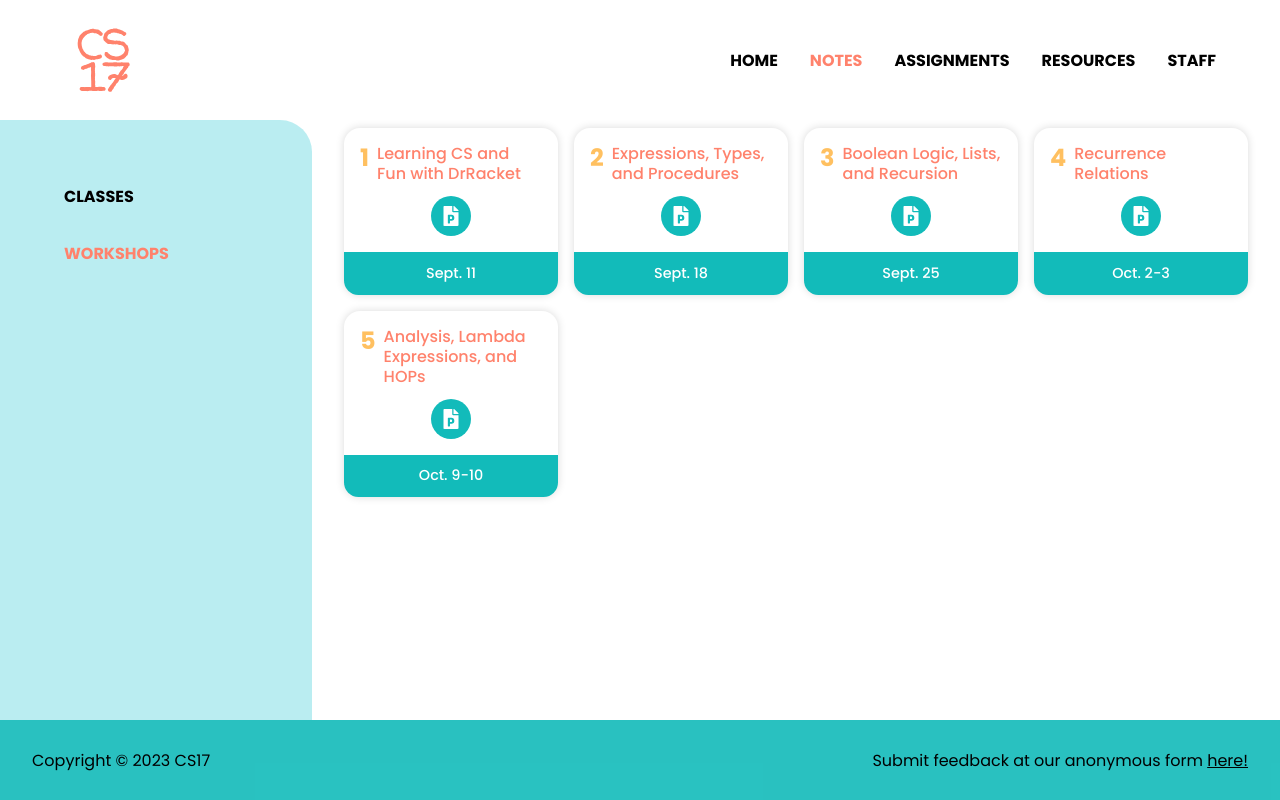
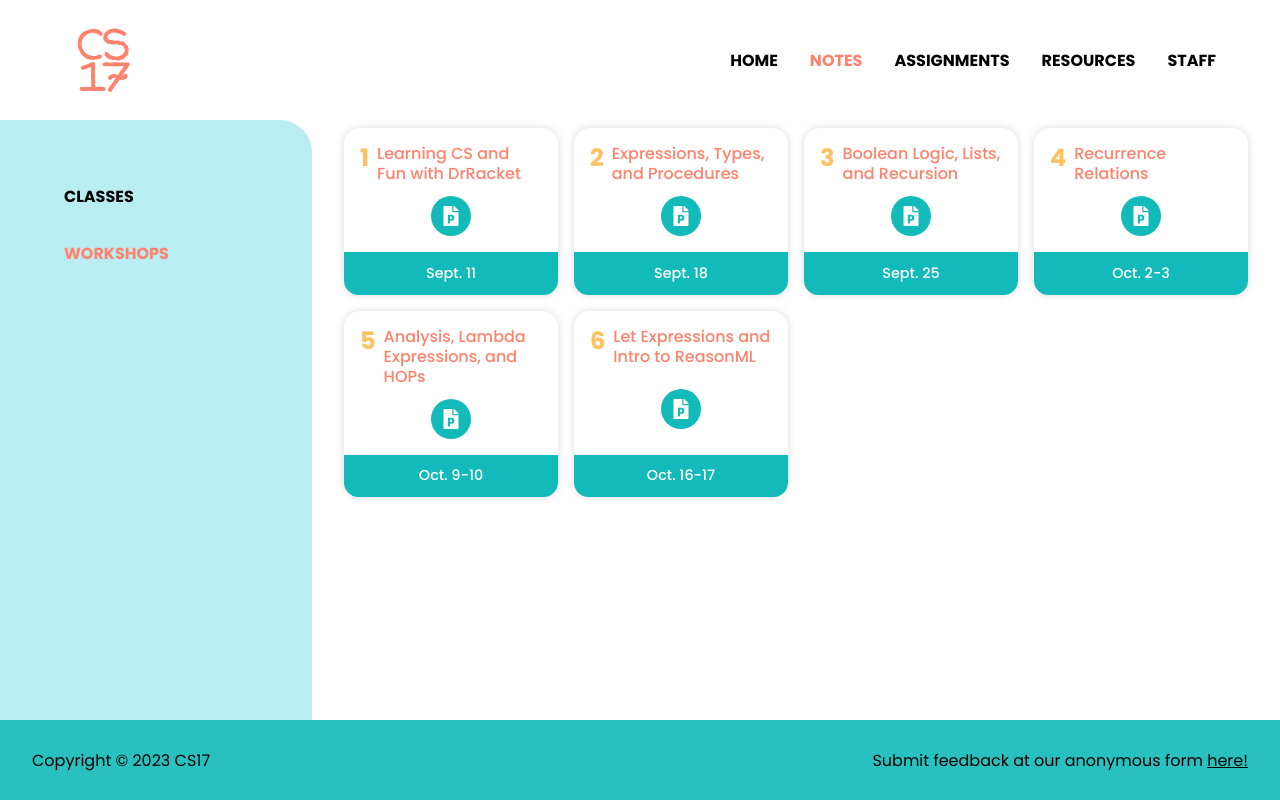
Before and after one commit to cs17-fall2023/cs17-fall2023.github.io, a React (Create React App) app: page /workshops in a window 1280 px wide. Built offline with nearby package versions, Linux system fonts and the light colour scheme.

Commit message:
workshop 6

```diff
--- a/src/Info/Notes/Workshops/Workshops.js
+++ b/src/Info/Notes/Workshops/Workshops.js
@@ -32,12 +32,12 @@ const workshops = [
 			{ icon: <FaFilePowerpoint />, link: "https://docs.google.com/presentation/d/1cRmbsBky0GAAKVIc0Vr0MUPclCp2Z2CjP8Q1gM2hZ98/edit?usp=sharing", label: "Slides" },
 		]
 	},
-	// {
-	// 	number: 6, title: "Let Expressions and Intro to ReasonML", outDate: "Oct. 17-18", active: false,
-	// 	links: [
-	// 		{ icon: <FaFilePowerpoint />, link: "https://docs.google.com/presentation/d/1XX2qYdXm_A2zVIdjEk9YYPQusQYeT_tfuAkkH-UvvZs/edit?usp=sharing", label: "Slides" },
-	// 	]
-	// },
+	{
+		number: 6, title: "Let Expressions and Intro to ReasonML", outDate: "Oct. 16-17", active: true,
+		links: [
+			{ icon: <FaFilePowerpoint />, link: "https://docs.google.com/presentation/d/1rdhZaYMUvp5YBWeZhF8I_Vb76dgWxDdllep4X8jnKh8/edit?usp=sharing", label: "Slides" },
+		]
+	},
 	// {
 	// 	number: 7, title: "More ReasonML", outDate: "Oct. 24-25", active: false,
 	// 	links: [
```
